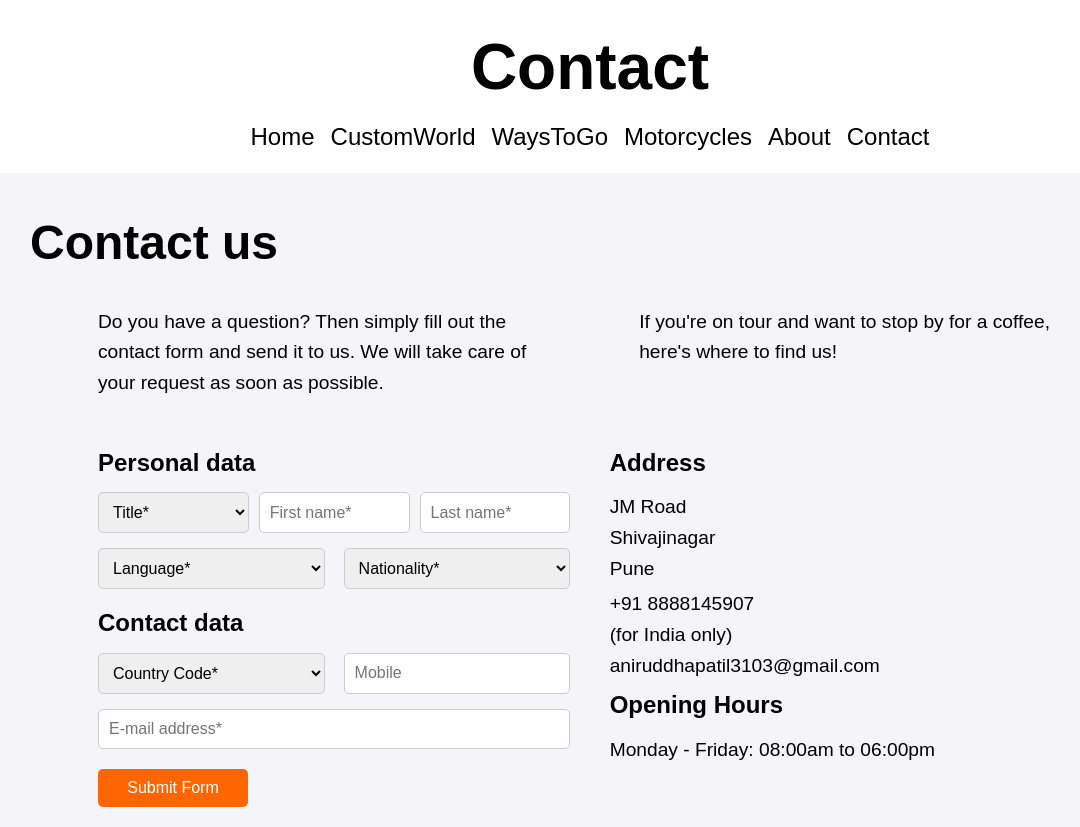
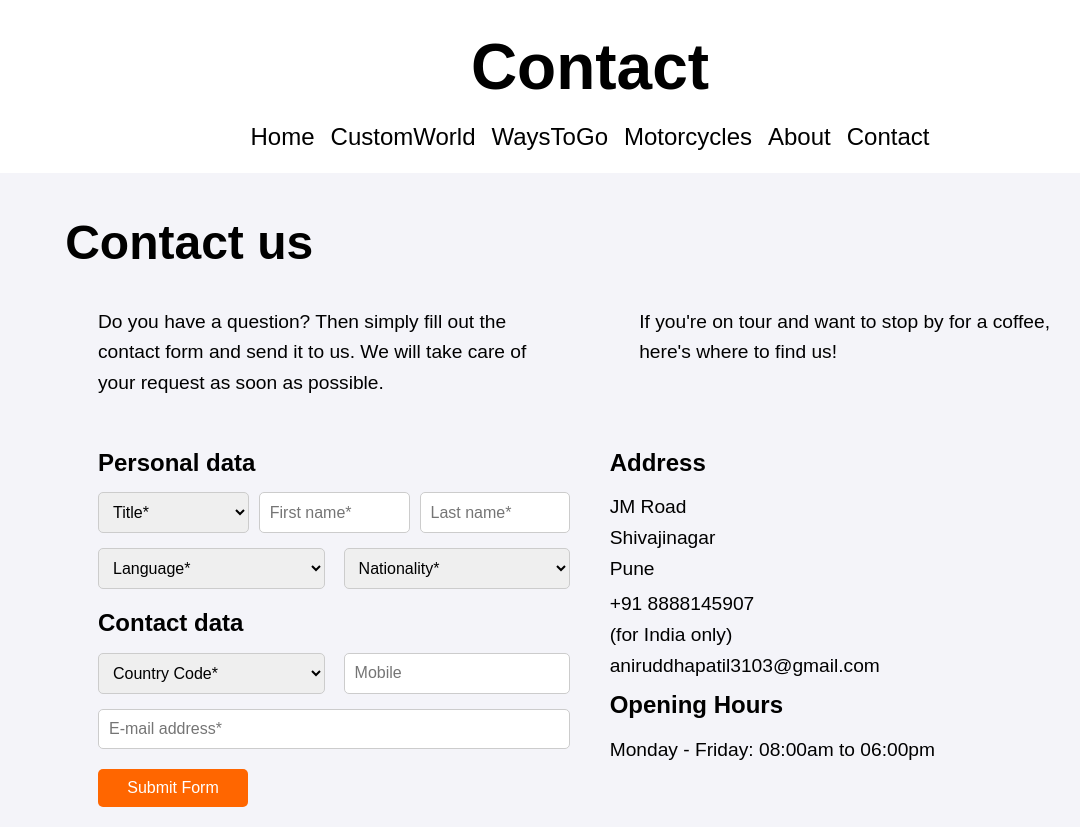
Before and after one commit to aniruddhapatil31/Travel-With-Bike-, a plain HTML site: page Contact.html in a window 1280 px wide. Shown: the whole page, without its empty margins (50-1130 px from the left). Drawn offline with Linux system fonts and the light colour scheme.

Commit message:
Update Contact.css

```diff
--- a/Contact.css
+++ b/Contact.css
@@ -239,6 +239,6 @@ button:hover {
   }
 
   h2 {
-    margin-left: 5rem;
+    margin-left: 7.2rem;
   }
 }
```
